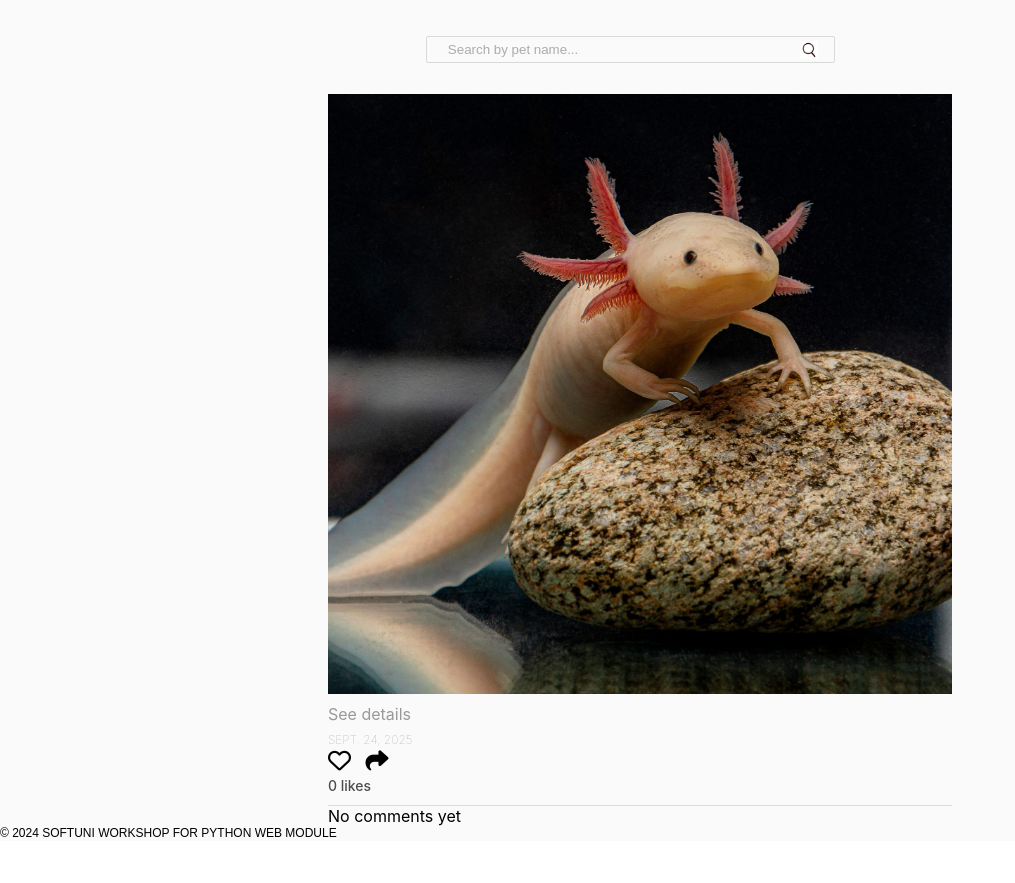
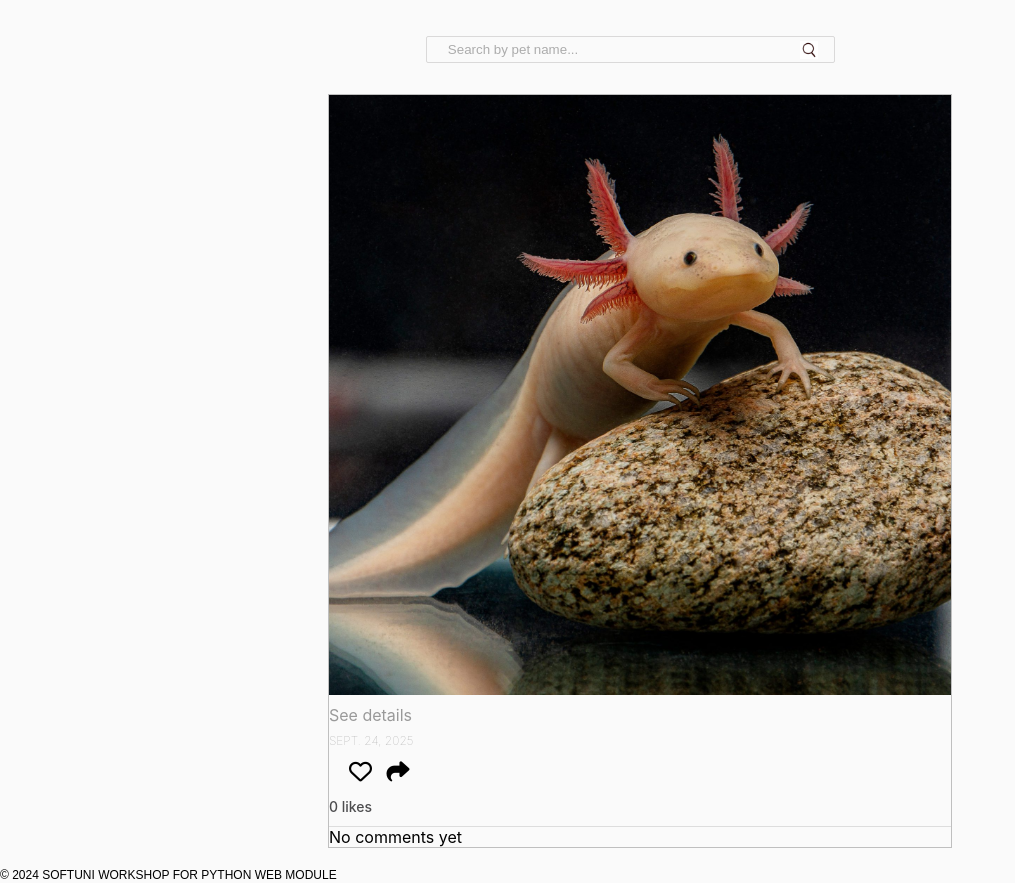
Before and after one commit to mobile976/petstagram, a Django app: page / in a window 1280 px wide. Shown: the part 87-970 px from the top of the page, without its empty margins (0-1015 px from the left). Before the commit the page ends 924 px from the top, so only its background shows below. Run offline with Django 5.2, Linux system fonts and the light colour scheme; data comes from the database, SQL or seed files in the repository; both versions use the stored data as it was after the commit; data that the repository does not hold is empty.

Commit message:
Add admin3 and templates

```diff
--- a/templates/common/pet-posts.html
+++ b/templates/common/pet-posts.html
@@ -1,4 +1,5 @@
 {% for photo in all_photos %}
+<div class="card">
   <article class="post" id="photo-{{ photo.id }}">
 
     <div class="imgBx">
@@ -13,7 +14,6 @@
 
     <div class="taggedPets">
       {% for pet in photo.tagged_pets.all %}
-      {# urls.py-тайгаа тааруулж username-ийг хувьсагчаар дамжуулаарай #}
       <a href="{% url 'pet-details' photo.user.username pet.slug %}">
         <p class="message"><b>{{ pet.name }}</b></p>
       </a>
@@ -58,4 +58,5 @@
   </article>
   {% empty %}
   <p>No photos yet.</p>
+</div>
 {% endfor %}
```
Also changed, not shown: db.sqlite3. Lines whose indentation alone changed are shown as unchanged.
